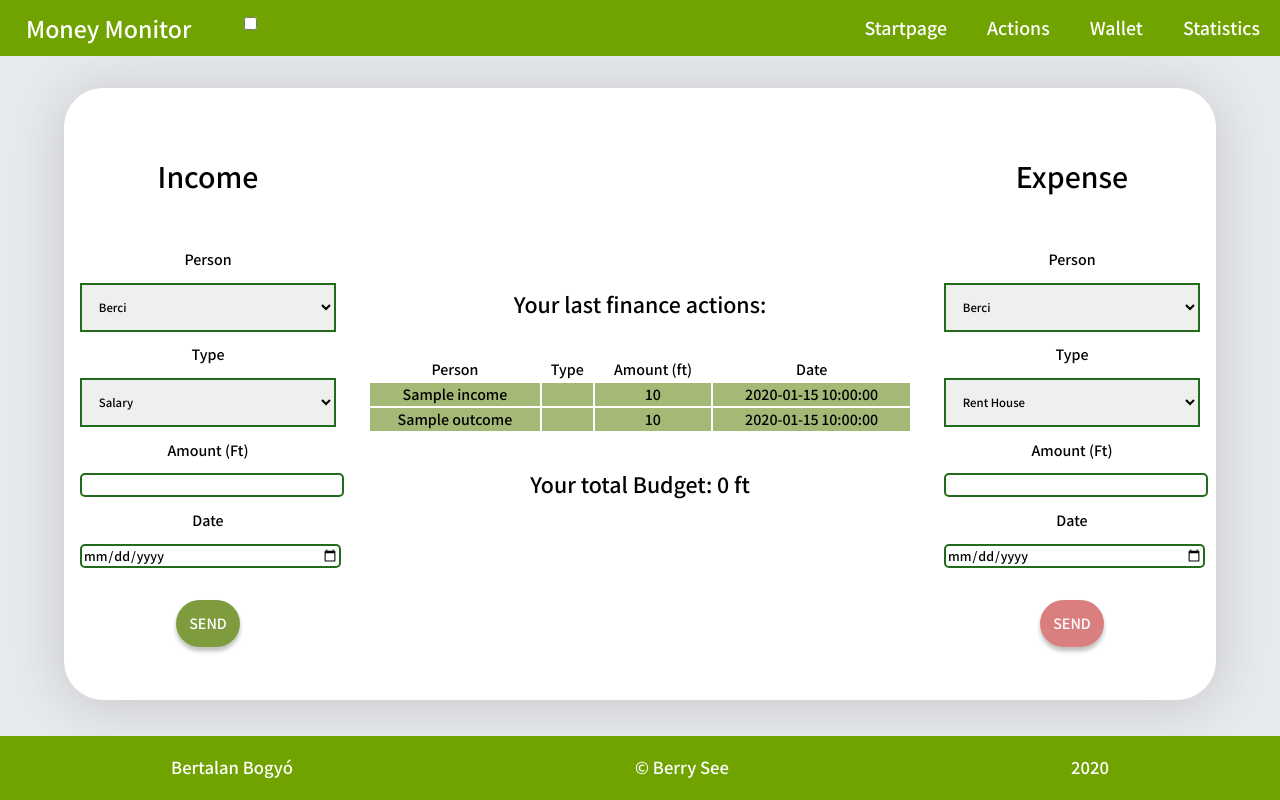
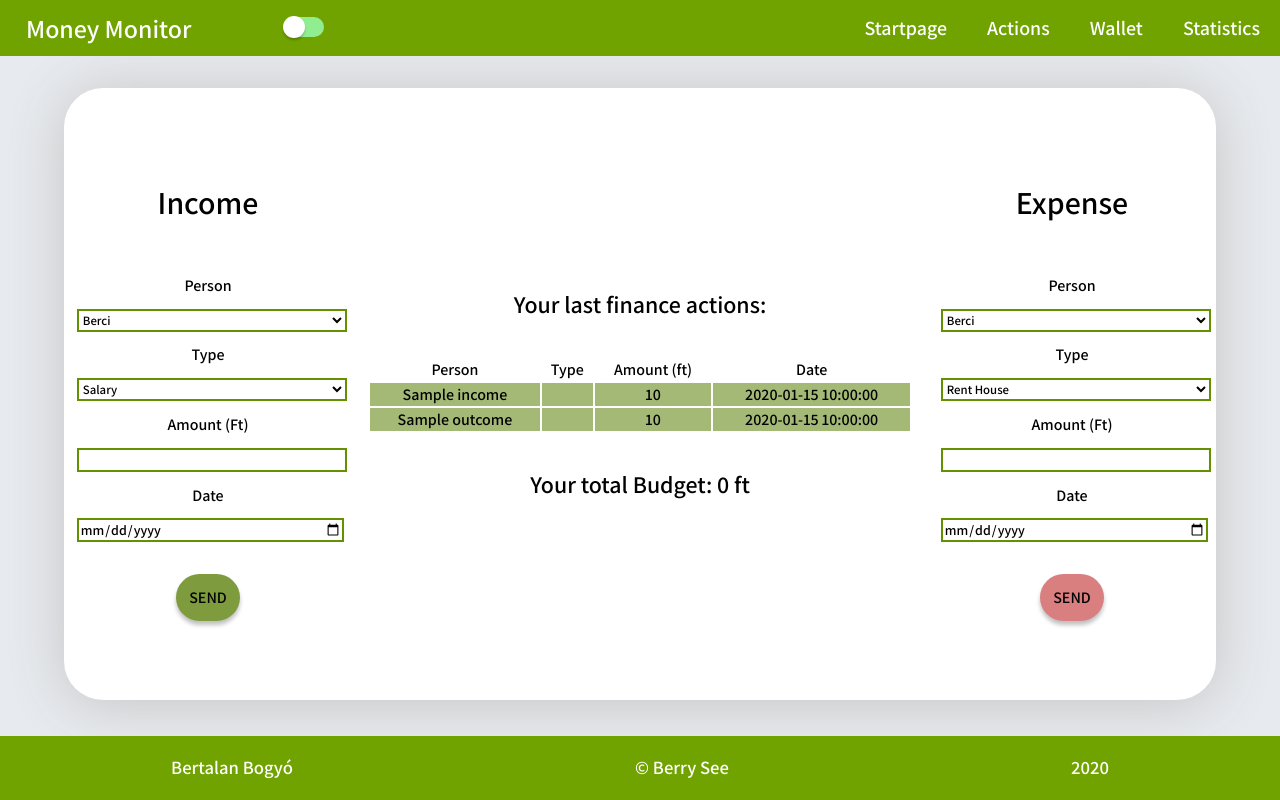
Before and after one commit to BerrySee/MoneyMonitor, a PHP site: page /actions.php in a window 1280 px wide. Run offline with PHP 8.4, Linux system fonts and the light colour scheme; tables that the repository leaves empty or names only in its code hold one stand-in row (values such as "Sample post").

Commit message:
darkmode-switcher-button, actions page style

```diff
--- a/style.scss
+++ b/style.scss
@@ -76,7 +76,31 @@
 .theme-switch-wrapper {
   position: absolute;
   top: 25%;
-  left: 30vh;
+  left: 35vh;
+  input[type="checkbox"] {
+    width: 40px;
+    height: 20px;
+    background:var(--get-started-hover-bg);
+    border-radius: 20px;
+    appearance: none;
+    transition: all 0.5s ease 0s;
+  }
+  input[type="checkbox"]:before {
+    content:'';
+    position: absolute;
+    width: 20px;
+    height: 20px;
+    border-radius: 50%;
+    left:9%;
+    top:10%;
+    background-color: white;
+    transform: scale(1.1);
+    box-shadow: 0 2px 2px rgba(0,0,0,0.2);
+    transition: all 0.5s ease 0s;
+  }
+  input:checked[type="checkbox"]:before{
+    left: 50%;
+  }
 }
 }
 
@@ -141,6 +165,7 @@
     display: block;
     margin: auto;
     width: 30vw;
+    filter: var(--hue)
   }
 }
 //actions page
@@ -174,25 +199,26 @@
   }
 .submission-form{
   text-align: center;
-  max-width:20vw;
   padding: 1vw;
   margin:0 auto;
-  border-radius:5px;
-  select, select option {
+  max-width: 30vw;
+
+  select, option {
+    background: var(--input-bg);
     display:block;
-    padding:1vw;
-    border:2px solid rgb(32, 108, 28);
+    border:2px solid var(--get-started-bg);
     font-size:0.8em;
-    width:100%;
+    width:103%;
+    color: var(--main-color);
   }
   label{
     display:block;
     padding:1vw;
     font-size:2vh;
   }
-  input, textarea{
+  input{
    @include input;
-   width: 100%;
+
   }
   .button {
     padding: 1vw;
@@ -205,7 +231,7 @@
      font-size: 1em;
      text-transform: uppercase;
      font-weight: 700;
-     color: white;
+     color: var(--main-color);
      box-shadow: 0px 4px 4px rgba(0, 0, 0, 0.25);
      transition: all 0.5s ease 0s;
      &-income{
--- a/style/style.css
+++ b/style/style.css
@@ -76,19 +76,23 @@
   --get-started-hover-bg:lightgreen;
   --get-started-hover-color: black;
   --color:black;
+  --hue:hue-rotate(0deg);
+  --input-bg:white;
 }
 
 [data-theme="dark"] {
   --footer-header-bg: #232222;
-  --heading-color: #4486E8;
+  --heading-color: rgb(108, 159, 237);
   --main-color:white;
-  --section-bg: #686868;
-  --column-bg:#232222;
+  --section-bg: #000000;
+  --column-bg:#2b2b2b;
   --shadow-color:black;
-  --get-started-bg: #4486E8;
+  --get-started-bg: rgb(97, 148, 225);
   --get-started-color: #232222;
   --get-started-hover-bg:rgb(10, 56, 125);
-  --color: #4486E8;
+  --color: rgb(117, 163, 232);
+  --hue: hue-rotate(130deg);
+  --input-bg:black;
 }
 
 * {
@@ -190,7 +194,40 @@
 header .theme-switch-wrapper {
   position: absolute;
   top: 25%;
-  left: 30vh;
+  left: 35vh;
+}
+
+header .theme-switch-wrapper input[type="checkbox"] {
+  width: 40px;
+  height: 20px;
+  background: var(--get-started-hover-bg);
+  border-radius: 20px;
+  -webkit-appearance: none;
+     -moz-appearance: none;
+          appearance: none;
+  -webkit-transition: all 0.5s ease 0s;
+  transition: all 0.5s ease 0s;
+}
+
+header .theme-switch-wrapper input[type="checkbox"]:before {
+  content: '';
+  position: absolute;
+  width: 20px;
+  height: 20px;
+  border-radius: 50%;
+  left: 9%;
+  top: 10%;
+  background-color: white;
+  -webkit-transform: scale(1.1);
+          transform: scale(1.1);
+  -webkit-box-shadow: 0 2px 2px rgba(0, 0, 0, 0.2);
+          box-shadow: 0 2px 2px rgba(0, 0, 0, 0.2);
+  -webkit-transition: all 0.5s ease 0s;
+  transition: all 0.5s ease 0s;
+}
+
+header .theme-switch-wrapper input:checked[type="checkbox"]:before {
+  left: 50%;
 }
 
 section {
@@ -277,6 +314,8 @@
   display: block;
   margin: auto;
   width: 30vw;
+  -webkit-filter: var(--hue);
+          filter: var(--hue);
 }
 
 .universal-container {
@@ -343,18 +382,18 @@
 
 .submission-form {
   text-align: center;
-  max-width: 20vw;
   padding: 1vw;
   margin: 0 auto;
-  border-radius: 5px;
+  max-width: 30vw;
 }
 
-.submission-form select, .submission-form select option {
+.submission-form select, .submission-form option {
+  background: var(--input-bg);
   display: block;
-  padding: 1vw;
-  border: 2px solid #206c1c;
+  border: 2px solid var(--get-started-bg);
   font-size: 0.8em;
-  width: 100%;
+  width: 103%;
+  color: var(--main-color);
 }
 
 .submission-form label {
@@ -363,11 +402,12 @@
   font-size: 2vh;
 }
 
-.submission-form input, .submission-form textarea {
+.submission-form input {
   display: block;
-  border: 2px solid #206c1c;
+  border: 2px solid var(--get-started-bg);
   font-size: 14px;
-  border-radius: 5px;
+  background: var(--input-bg);
+  color: var(--main-color);
   width: 100%;
 }
 
@@ -382,7 +422,7 @@
   font-size: 1em;
   text-transform: uppercase;
   font-weight: 700;
-  color: white;
+  color: var(--main-color);
   -webkit-box-shadow: 0px 4px 4px rgba(0, 0, 0, 0.25);
           box-shadow: 0px 4px 4px rgba(0, 0, 0, 0.25);
   -webkit-transition: all 0.5s ease 0s;
@@ -474,9 +514,11 @@
 .wallet-container form input {
   margin: 2vw;
   display: block;
-  border: 2px solid #206c1c;
+  border: 2px solid var(--get-started-bg);
   font-size: 14px;
-  border-radius: 5px;
+  background: var(--input-bg);
+  color: var(--main-color);
+  width: 100%;
   width: 70%;
 }
 
```
Also changed, not shown: _variables.scss (+13 -7 lines), wallet.php (line endings or trailing spaces), 1 other file.
